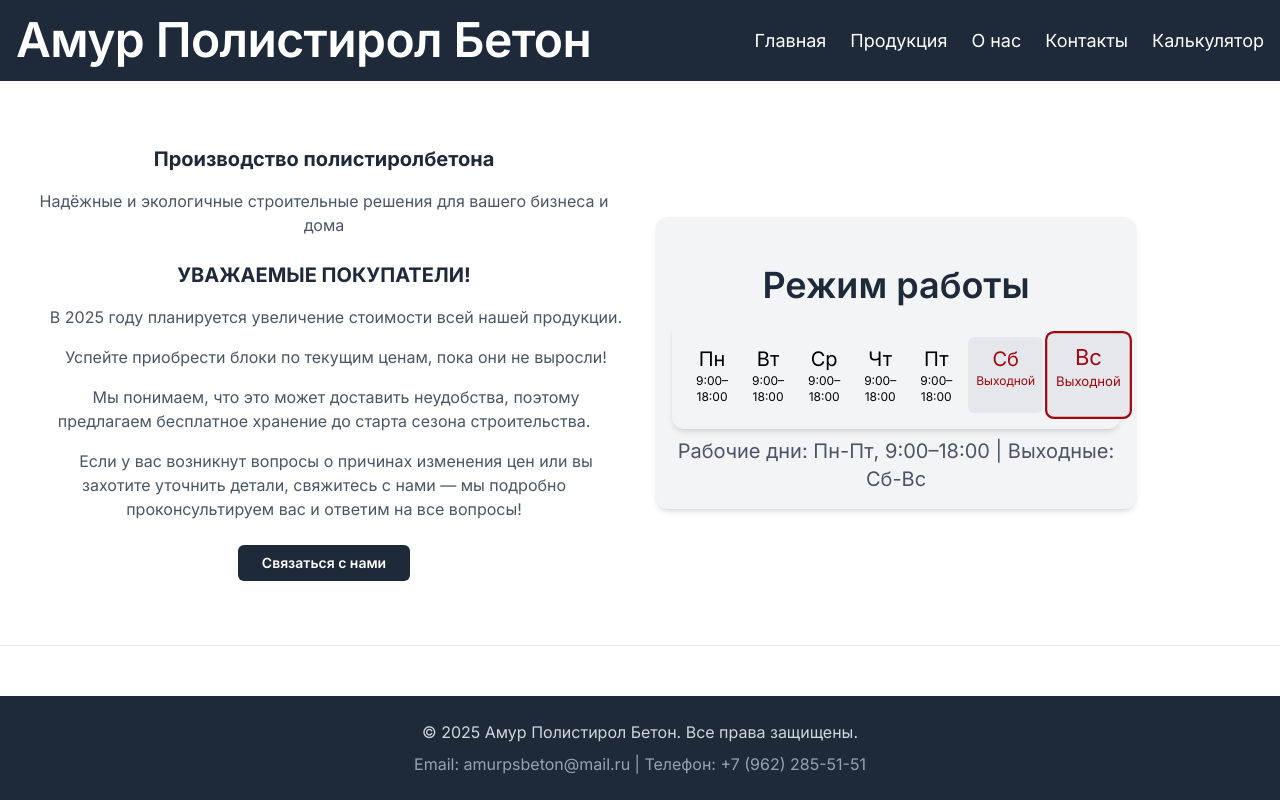
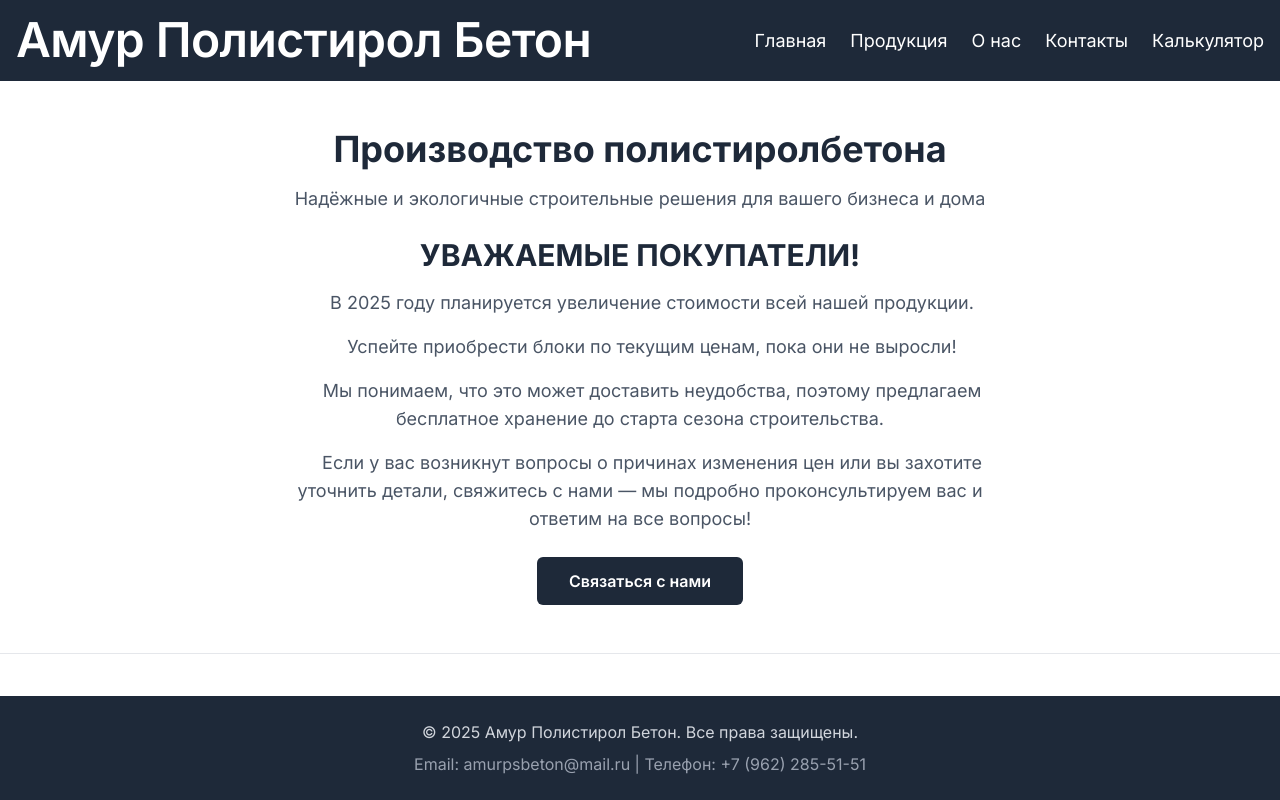
Before and after one commit to artstyleplaystyle/AmurPolystirolBeton-demo, a React (Vite) app: page / in a window 1280 px wide. Built offline with nearby package versions, Linux system fonts and the light colour scheme.

Commit message:
home update

```diff
--- a/src/pages/Home.tsx
+++ b/src/pages/Home.tsx
@@ -1,23 +1,21 @@
 import React from 'react';
 import { Link } from 'react-router-dom';
-import WorkDays from '../components/WorkDays';
 
 const Home: React.FC = () => {
   return (
-    <section id="home" className="bg-white py-16 border-b border-gray-200">
-      <div className="container mx-auto px-6">
-        <div className="grid grid-cols-1 md:grid-cols-2 gap-8 items-center">
+    <section id="home" className="bg-white py-12 border-b border-gray-200">
+      <div className="w-[768px] mx-auto px-4">
         <div className="flex flex-col items-center text-center">
-            <h2 className="md:text-xl font-bold text-gray-800 mb-4">
+          <h2 className="text-2xl sm:text-3xl md:text-4xl font-bold text-gray-800 mb-4">
             Производство полистиролбетона
           </h2>
-            <p className="text-gray-600 mb-6">
+          <p className="text-base sm:text-lg text-gray-600 mb-6">
             Надёжные и экологичные строительные решения для вашего бизнеса и дома
           </p>
-            <h3 className="text-xl md:text-xl font-bold text-gray-800 mb-4">
+          <h3 className="text-xl sm:text-2xl md:text-3xl font-bold text-gray-800 mb-4">
             УВАЖАЕМЫЕ ПОКУПАТЕЛИ!
           </h3>
-            <div className="text-gray-600 max-w-2xl space-y-4">
+          <div className="text-base sm:text-lg text-gray-600 space-y-4">
             <p className="indent-6">
               В 2025 году планируется увеличение стоимости всей нашей продукции.
             </p>
@@ -33,14 +31,10 @@ const Home: React.FC = () => {
           </div>
           <Link
             to="/contacts"
-              className="mt-6 bg-gray-800 text-white py-2 px-6 text-sm font-semibold rounded-md hover:bg-blue-900 transition-colors"
+            className="mt-6 bg-gray-800 text-white py-3 px-8 text-base font-semibold rounded-md hover:bg-blue-900 transition-colors"
           >
             Связаться с нами
           </Link>
-          </div>
-          <div className='flex justify-mid'>
-            <WorkDays/>
-          </div>
         </div>
       </div>
     </section>
```
Lines whose indentation alone changed are shown as unchanged.
